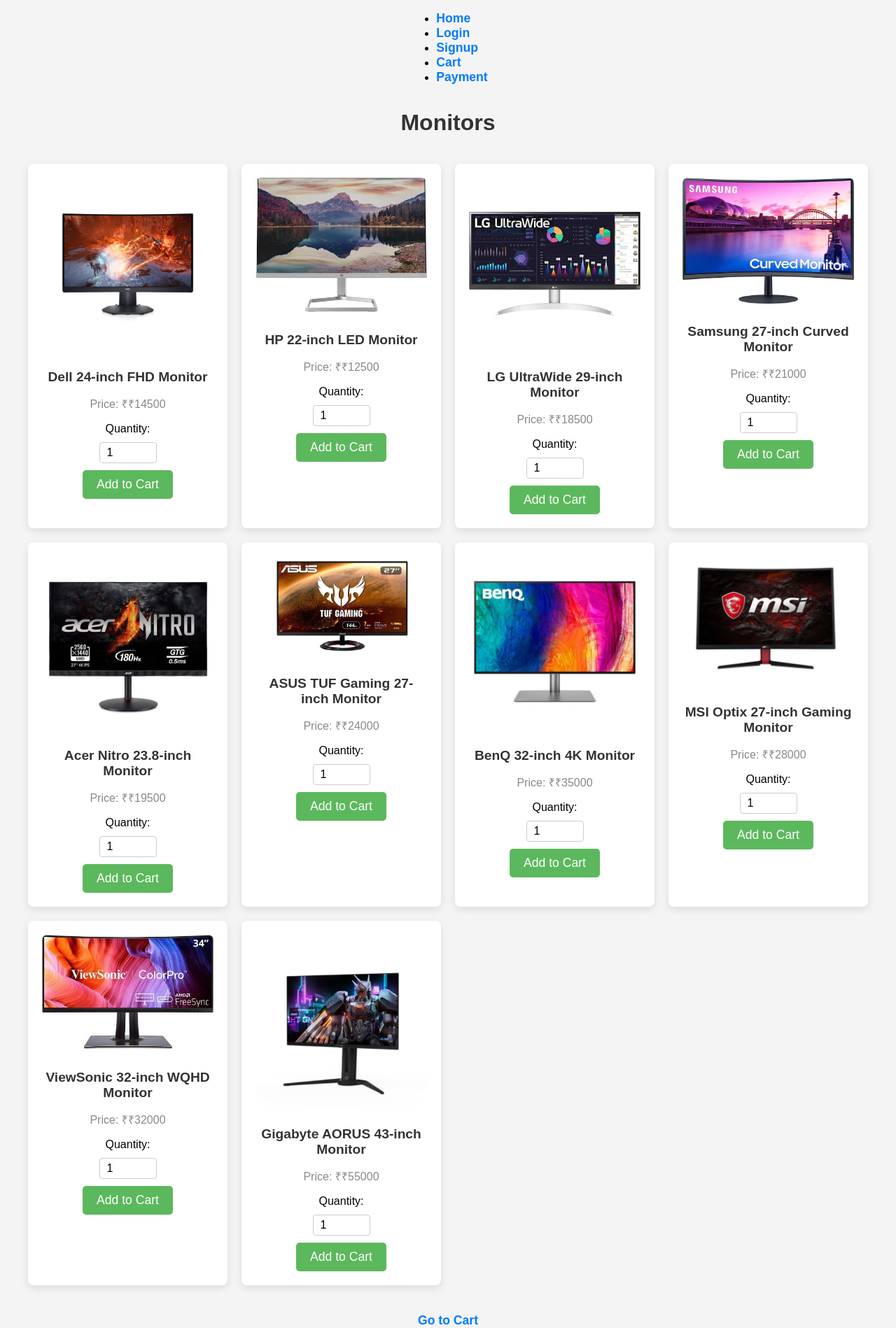
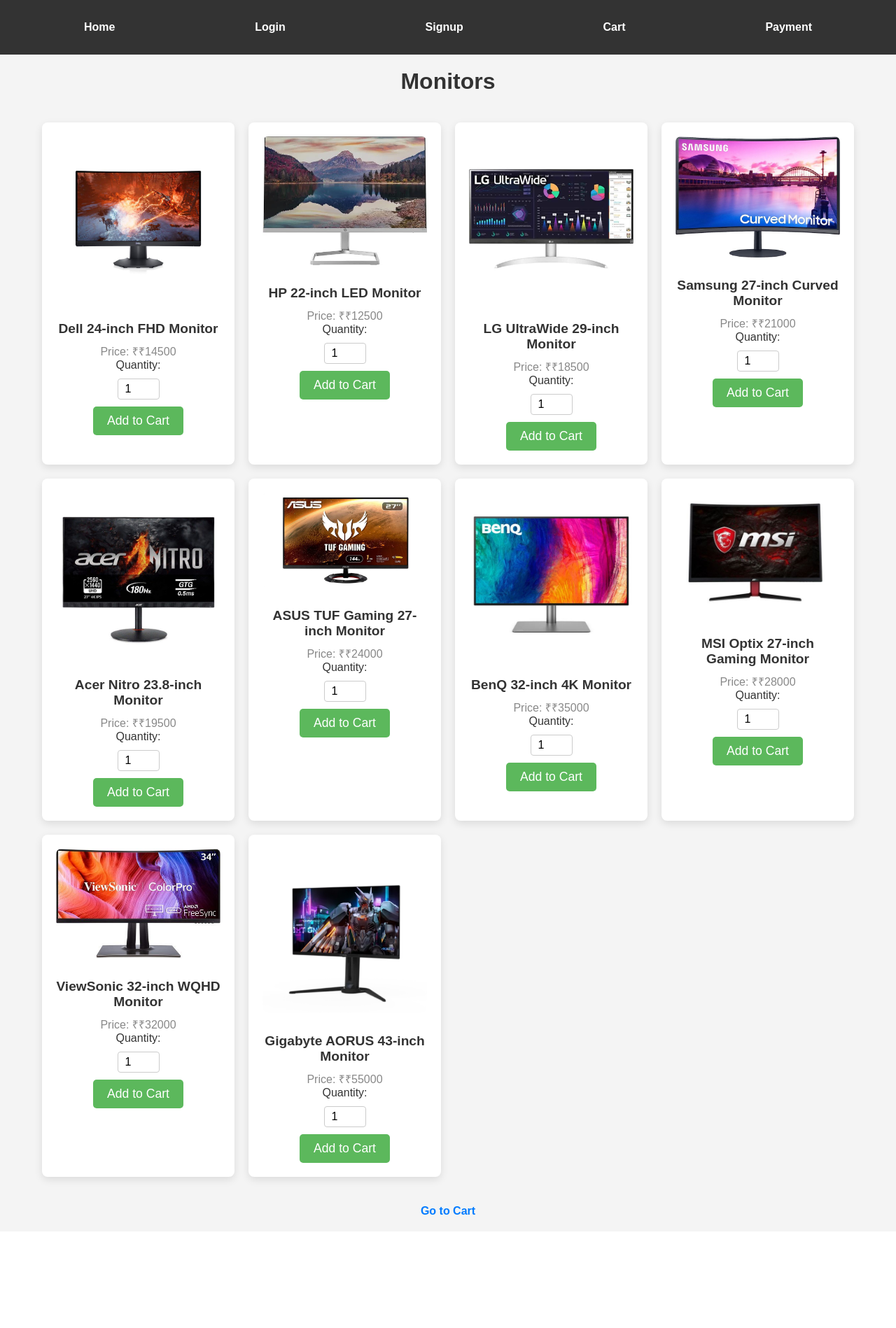
Before and after one commit to Rutu04-cyber/SmartComputerStore, a Flask app: page /monitor in a window 1280 px wide. Shown: the whole page at 70% size. After the commit the page ends 1736 px from the top, so only its background shows below. Run offline with Flask 3, Linux system fonts and the light colour scheme.

Commit message:
Update monitor.css

```diff
--- a/static/css/monitor.css
+++ b/static/css/monitor.css
@@ -1,32 +1,62 @@
 /* monitor.css */
+
+/* Basic Reset */
+* {
+    margin: 0;
+    padding: 0;
+    box-sizing: border-box;
+}
 
 /* Body styles */
 body {
     font-family: Arial, sans-serif;
     background-color: #f4f4f4;
-    margin: 0;
-    padding: 0;
-    display: flex;
-    flex-direction: column;
-    align-items: center;
+    color: #333;
 }
 
+/* Navigation Bar */
+nav {
+    background-color: #333;
+    padding: 10px 20px;
+}
+
+nav ul {
+    list-style-type: none;
+    display: flex;
+    justify-content: space-around;
+}
+
+nav ul li {
+    margin: 0 15px;
+}
+
+nav ul li a {
+    color: white;
+    text-decoration: none;
+    font-weight: bold;
+}
+
+nav ul li a:hover {
+    text-decoration: underline;
+}
+
+/* Main Heading */
 h1 {
-    color: #333;
+    text-align: center;
     margin: 20px 0;
 }
 
-/* Container for the product cards */
+/* Product Container */
 .product-container {
     display: grid;
-    grid-template-columns: repeat(auto-fill, minmax(250px, 1fr)); /* Adjust for responsive design */
+    grid-template-columns: repeat(auto-fill, minmax(250px, 1fr)); /* Responsive grid */
     gap: 20px;
     padding: 20px;
     max-width: 1200px;
-    width: 100%;
+    margin: 0 auto; /* Center the container */
 }
 
-/* Styles for individual product cards */
+/* Product Card */
 .product-card {
     background-color: white;
     border-radius: 8px;
@@ -40,10 +70,10 @@
     transform: scale(1.05); /* Smooth hover effect */
 }
 
-/* Image styling */
+/* Product Image */
 .product-image {
     width: 100%;
-    max-width: 250px;
+    max-width: 250px; /* Limit the max width */
     height: auto;
     border-radius: 8px;
     margin-bottom: 15px;
@@ -62,7 +92,7 @@
     font-size: 1em;
 }
 
-/* Styling for the add to cart form */
+/* Form Elements */
 form {
     display: flex;
     flex-direction: column;
@@ -70,7 +100,7 @@
     gap: 10px;
 }
 
-/* Styling for quantity input and button */
+/* Quantity Input */
 form input[type="number"] {
     padding: 5px 10px;
     font-size: 1em;
@@ -79,6 +109,7 @@
     width: 60px;
 }
 
+/* Button to add item to cart */
 form button {
     padding: 10px 20px;
     background-color: #5cb85c;
@@ -96,10 +127,11 @@
 
 /* Link styling for cart navigation */
 a {
+    display: block;
+    text-align: center;
+    margin: 20px;
     text-decoration: none;
     color: #007bff;
-    font-size: 1.1em;
-    margin-top: 20px;
     font-weight: bold;
 }
 
```
